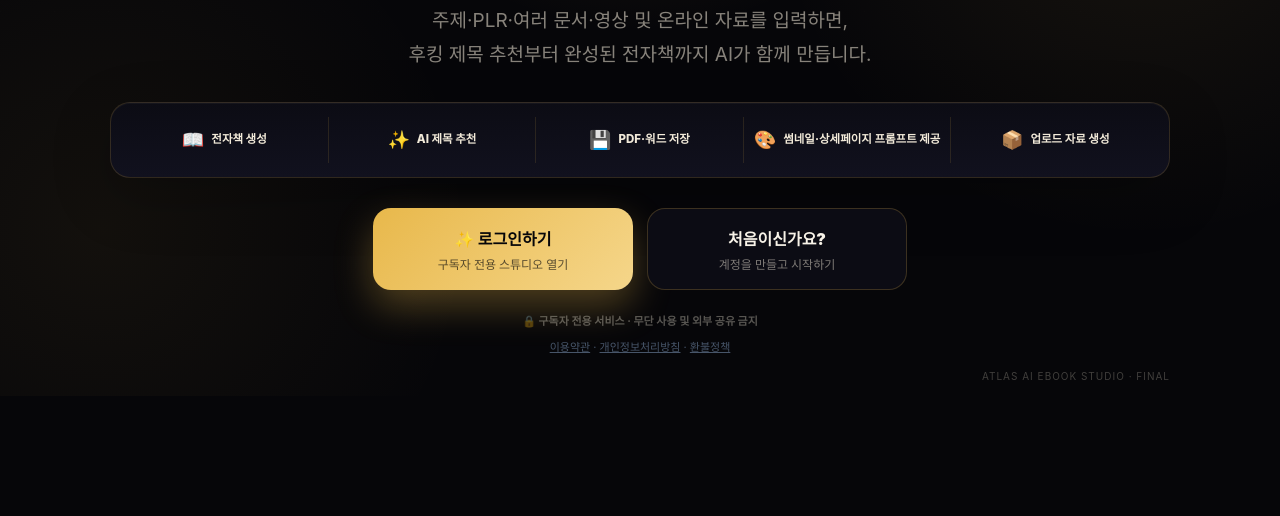
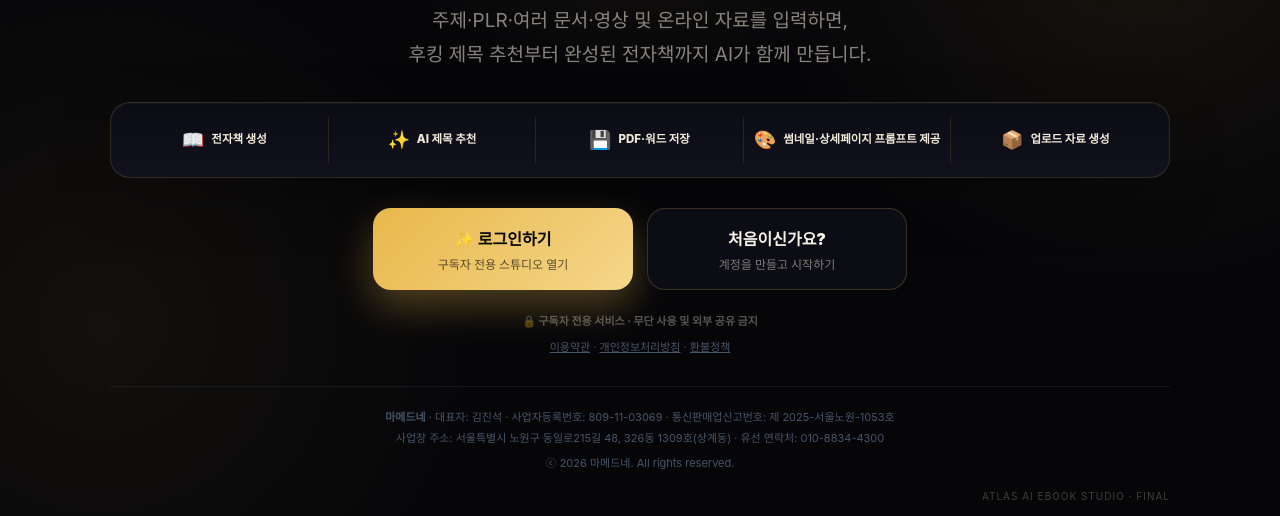
Before and after one commit to enfldka-web/Ebook-pro, a website: page index.html in a window 1280 px wide. Shown: the part 475-991 px from the top of the page. Before the commit the page ends 871 px from the top, so only its background shows below. Drawn offline with nearby package versions, Linux system fonts and the light colour scheme; a script that the page names is missing; a web font is replaced by a local one.

Commit message:
fix: 랜딩 페이지 하단에 사업자정보 footer 추가 (#103)
토스페이먼츠 가맹점 심사 보완요청 — "홈페이지 하단(footer)에 사업자정보
기재" 요구 반영. 2026-08-26에는 재택 사업자라 사업장 주소=자택 주소라는
이유로 이 정보를 랜딩 페이지 하단에서 일부러 빼고 이용약관/개인정보
처리방침 링크 안에만 넣어뒀는데, 카드사 심사 요건상 누구나 바로 보는
홈페이지 하단에 상시 노출돼야 해서 그 결정을 뒤집는다(사용자 직접 지시).

값은 사용자가 제공한 사업자등록증/통신판매업신고증 원본과 기존
개인정보처리방침 페이지에 이미 있던 값을 그대로 사용(임의로 지어내지
않음) — 상호명/대표자/사업자등록번호/통신판매업신고번호/사업장 주소는
기존 값, 유선 연락처만 이번에 새로 받은 값.


Claude-Session: https://claude.ai/code/session_01TEhpeDR9WHUdMvSQayQ9JW

Co-authored-by: Claude <noreply@anthropic.com>

```diff
--- a/index.html
+++ b/index.html
@@ -69,18 +69,24 @@
         <button class="al-btn al-btn-secondary" onclick="showPage('auth','signup')"><strong>처음이신가요?</strong><small>계정을 만들고 시작하기</small></button>
       </div>
       <div class="al-secure">🔒 구독자 전용 서비스 · 무단 사용 및 외부 공유 금지</div>
-      <!-- 2026-08-26: 사용자 요청 — 사업자등록번호·통신판매업신고번호·주소·
-           연락처 등 개인 식별 정보(재택 사업자라 사업장 주소=자택 주소)를
-           방문자 누구나 바로 보는 랜딩 페이지 하단에서는 뺀다. 완전히
-           삭제하는 게 아니라 노출 위치만 바꾼 것 — 전자상거래법상 "상시
-           게시" 의무는 굳이 모든 페이지 하단에 눈에 띄게 박아둬야 하는 게
-           아니라 "언제든 확인 가능"하면 되므로, 아래 이용약관/개인정보
-           처리방침 링크를 타고 들어가면 그 페이지 상단에서 여전히 확인할
-           수 있다(#pg-legal, 그대로 유지). 문의 이메일도 같은 이유로
-           이 화면에서는 빼고, 로그인 후 Settings의 "고객지원" 섹션과
-           개인정보처리방침/환불정책 문서 안에는 그대로 남겨둔다. -->
       <div style="margin-top:10px;font-size:11px;color:#475569"><a href="?legal=terms" target="_blank" style="color:inherit;text-decoration:underline">이용약관</a> · <a href="?legal=privacy" target="_blank" style="color:inherit;text-decoration:underline">개인정보처리방침</a> · <a href="?legal=refund" target="_blank" style="color:inherit;text-decoration:underline">환불정책</a></div>
       <div class="al-version">ATLAS AI EBOOK STUDIO · FINAL</div>
+      <!-- 2026-09-17: 토스페이먼츠 가맹점 심사 보완요청 — "홈페이지 하단(footer)에
+           사업자정보 기재" 요구를 그대로 반영한다. 2026-08-26에는 재택 사업자라
+           사업장 주소=자택 주소라는 이유로 이 정보를 랜딩 페이지 하단에서
+           일부러 뺐었는데(아래 legal 페이지 링크로만 노출), 카드사 심사 요건상
+           "누구나 바로 보는 홈페이지 하단"에 상시 노출돼야 한다는 게 이번에
+           명확해져 그 결정을 뒤집는다(사용자 직접 지시, 2026-09-17). 값은
+           사용자가 제공한 사업자등록증/통신판매업신고증 원본과 동일 — 임의로
+           지어내지 않았다(Never Guess). 유선 연락처만 이번에 새로 받은 값.
+           .al-shell은 flex가 아닌 일반 블록(text-align:center)이라 그 안에
+           둬야 위 콘텐츠 아래로 세로로 쌓인다 — .atlas-landing(바깥 컨테이너)은
+           flex-row라 그 밖에 형제로 두면 본문 옆에 가로로 붙어버린다. -->
+      <footer style="margin-top:32px;padding-top:20px;border-top:1px solid rgba(71,85,105,.2);font-size:11px;color:#475569;line-height:1.9">
+        <div><b>마메드네</b> · 대표자: 김진석 · 사업자등록번호: 809-11-03069 · 통신판매업신고번호: 제 2025-서울노원-1053호</div>
+        <div>사업장 주소: 서울특별시 노원구 동일로215길 48, 326동 1309호(상계동) · 유선 연락처: 010-8834-4300</div>
+        <div style="margin-top:4px">ⓒ 2026 마메드네. All rights reserved.</div>
+      </footer>
     </div>
   </div>
 </div>
```
